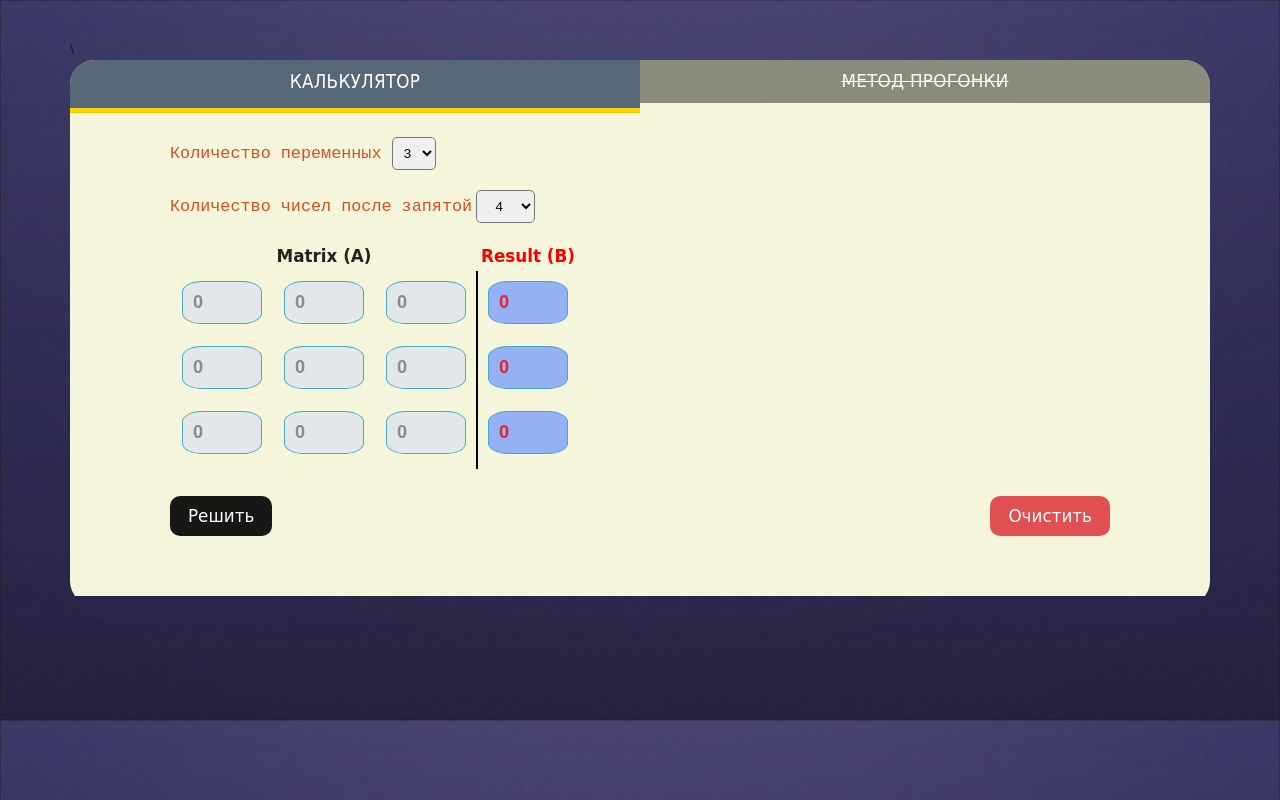
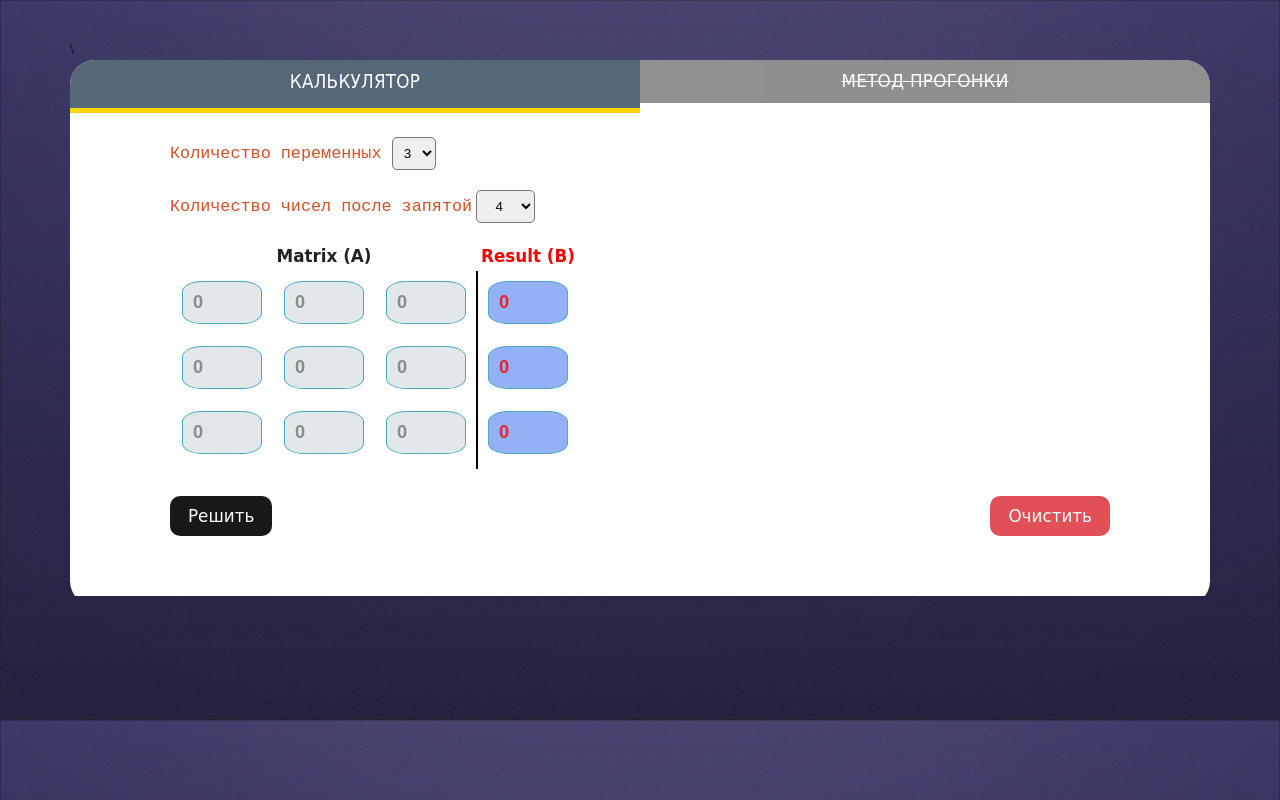
Before and after one commit to WickedTorpedo/Swipe-Matrix, a plain HTML site: page index.html in a window 1280 px wide. Drawn offline with Linux system fonts and the light colour scheme.

Commit message:
add readme.md

```diff
--- a/css/default.css
+++ b/css/default.css
@@ -255,7 +255,7 @@ a{text-decoration: none;}
 .bg-danger{background-color: #de3e44 !important;}
 .bg-dark{background-color: #222 !important;}
 .bg-darked{background-color: #000 !important;}
-.bg-light{background-color: #f5f5dc !important;}
+.bg-light{background-color: #fff !important;}
 
 .d-block{display: block;}
 .d-inline{display: inline;}
```
Also changed, not shown: css/main.min.css (deleted, +0 -1 lines), index.html (+0 -1 lines), css/default.min.css (deleted), img/example-1.jpg (added), img/example-2.jpg (added), img/example-3.png (added), img/example-4.png (added), 1 other file.
